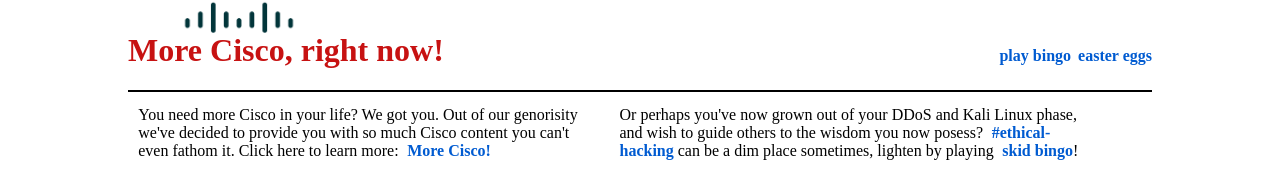
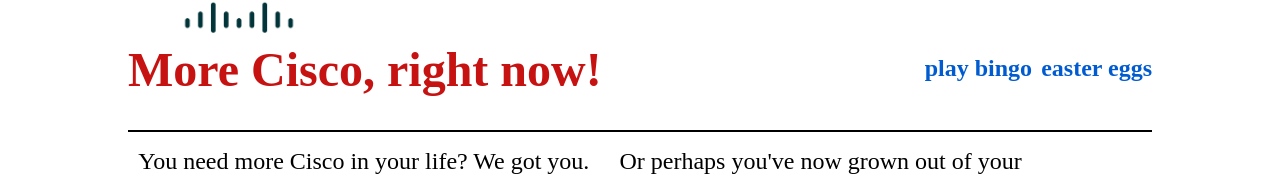
Before and after one commit to Vsimpro/morecis.co_frontend, a plain HTML site: page index.html in a window 1280 px wide. Shown: the top 178 px of the page. Drawn offline with Linux system fonts and the light colour scheme.

Commit message:
tried to fix scaling

```diff
--- a/css/styles.css
+++ b/css/styles.css
@@ -82,6 +82,9 @@
 }
 
 @media (min-width: 1000px) {
+    body {
+        font-size: x-large;
+    }
     .Cisco {
         margin: 0;
         position: fixed;
```
